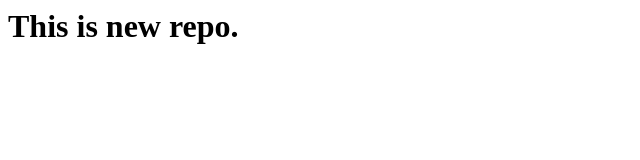
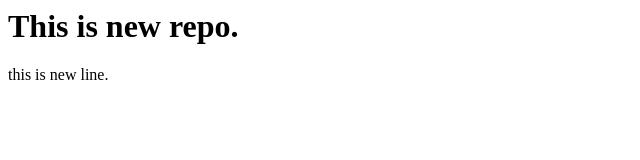
Before and after one commit to prakashgupta25/Localrepo, a plain HTML site: page index.html in a window 1280 px wide. Shown: the full height of the page, 0-640 px from the left. Drawn offline with Linux system fonts and the light colour scheme.

Commit message:
Add new feature

```diff
--- a/index.html
+++ b/index.html
@@ -1 +1,2 @@
 <h1>This is new repo.</h1>
+<p>this is new line.</p>
```
